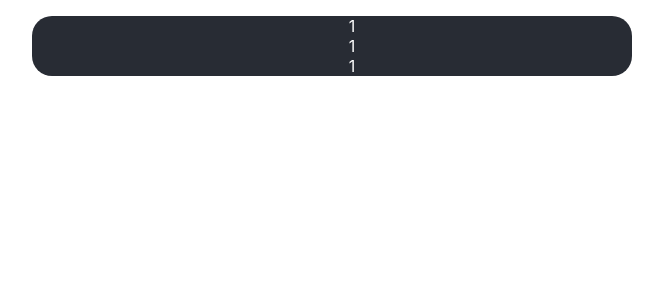
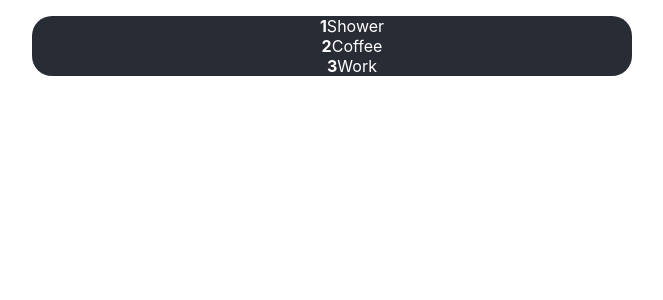
Before and after one commit to MeSeTLeN/minin-todo-app, a React (Create React App) app: page / in a window 1280 px wide. Shown: the top 300 px of the page, without its empty margins (308-971 px from the left). Built offline with nearby package versions, Linux system fonts and the light colour scheme.

Commit message:
merge: 1-2

```diff
--- a/src/App.js
+++ b/src/App.js
@@ -2,9 +2,14 @@ import React from "react";
 import TodoList from "./Todo/TodoList";
 
 function App() {
+  const todos = [
+    { id: 1, completed: false, title: "Shower" },
+    { id: 2, completed: false, title: "Coffee" },
+    { id: 3, completed: false, title: "Work" },
+  ];
   return (
     <div className="App">
-      <TodoList />
+      <TodoList todos={todos} />
     </div>
   );
 }
--- a/src/Todo/TodoItem.js
+++ b/src/Todo/TodoItem.js
@@ -1,9 +1,9 @@
 import React from "react";
 
-function TodoItem() {
+function TodoItem({todo, index}) {
 
     return(
-        <li>1</li>
+        <li><strong>{index+1}</strong>{todo.title}</li>
     )
 }
 
--- a/src/Todo/TodoList.js
+++ b/src/Todo/TodoList.js
@@ -5,20 +5,18 @@ const styles = {
   ul: {
     listStyle: "none",
     color: "#fff",
-    justifyContent: "center",
     display: "flex",
     flexDirection: "column",
     alignItems: "center",
   },
 };
 
-function TodoList() {
-
+function TodoList(props) {
   return (
     <ul style={styles.ul}>
-      <TodoItem />
-      <TodoItem />
-      <TodoItem />
+      {props.todos.map((todo, i) => (
+        <TodoItem todo={todo} key={todo.id} index={i} />
+      ))}
     </ul>
   );
 }
```
